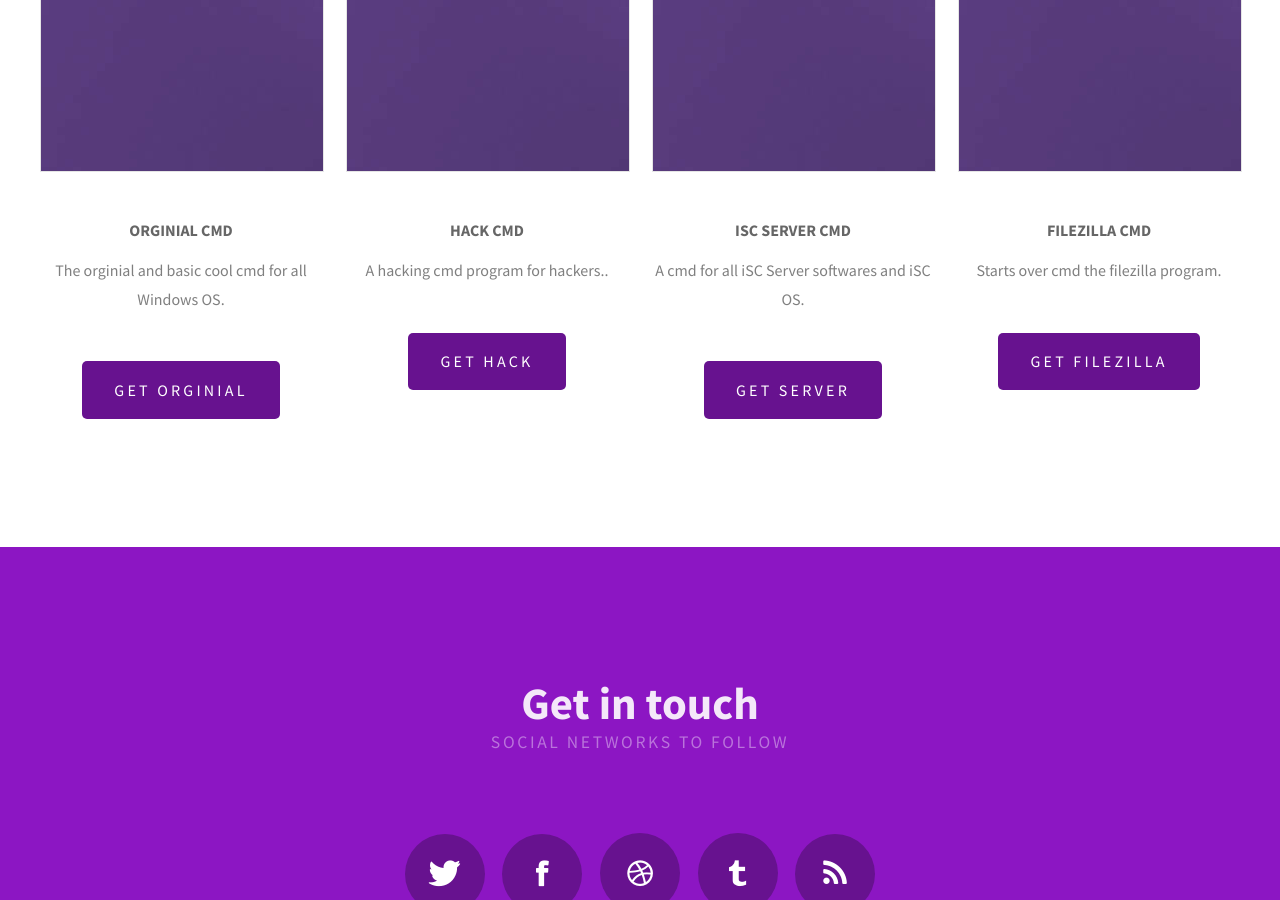
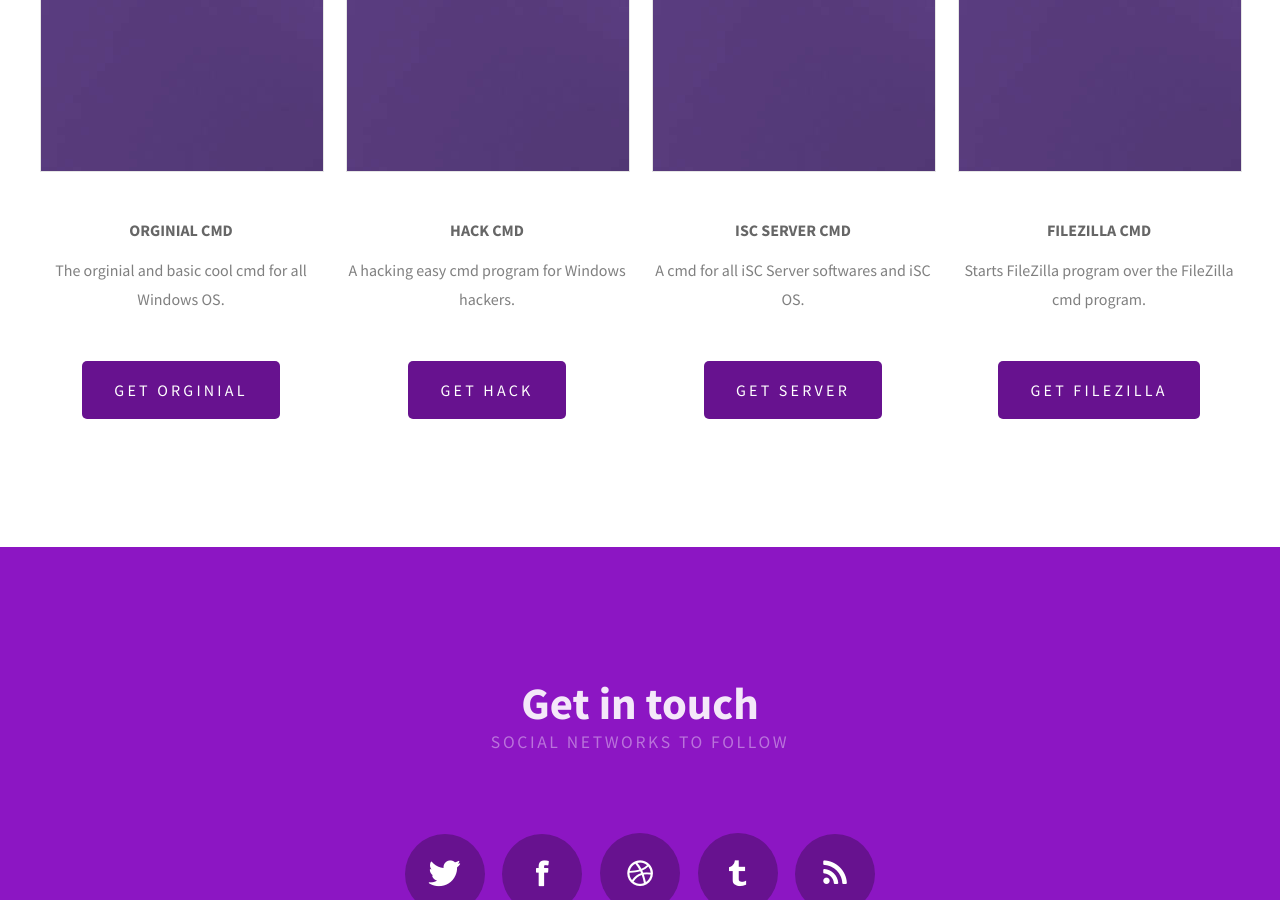
Before and after one commit to iSC-Host/cl.isc, a Jekyll site: the page built from projects.html, in a window 1280 px wide and 900 px high, scrolled down 737 px. Built offline with Jekyll 4.4.1, drawn with Linux system fonts in a browser that asks for light colours; comment, search, counter and statistics services are not loaded.

Commit message:
Update projects.html

```diff
--- a/projects.html
+++ b/projects.html
@@ -19,7 +19,7 @@
 		<div class="column2">
 			<div class="box"> <a href="#"><img src="http://isc-host.github.io/cl.isc/images/scr01.jpg" alt="" class="image image-full" /></a>
 				<h3>Hack CMD</h3>
-				<p>A hacking cmd program for hackers..</p>
+				<p>A hacking easy cmd program for Windows hackers.</p>
 				<a href="#" class="button button-small">GET hack</a> </div>
 		</div>
 		<div class="column3">
@@ -31,7 +31,7 @@
 		<div class="column4">
 			<div class="box"> <a href="#"><img src="http://isc-host.github.io/cl.isc/images/scr01.jpg" alt="" class="image image-full" /></a>
 				<h3>FileZilla CMD</h3>
-				<p>Starts over cmd the filezilla program.</p>
+				<p>Starts FileZilla program over the FileZilla cmd program.</p>
 				<a href="#" class="button button-small">GET filezilla</a> </div>
 		</div>
 	</div>
```
